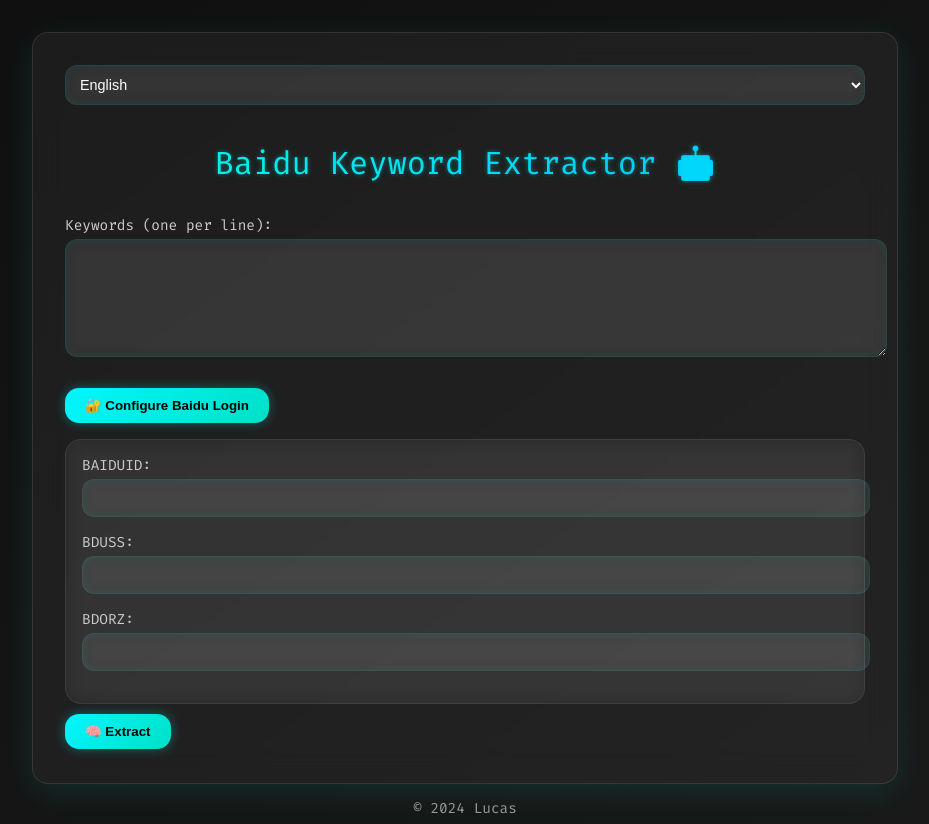
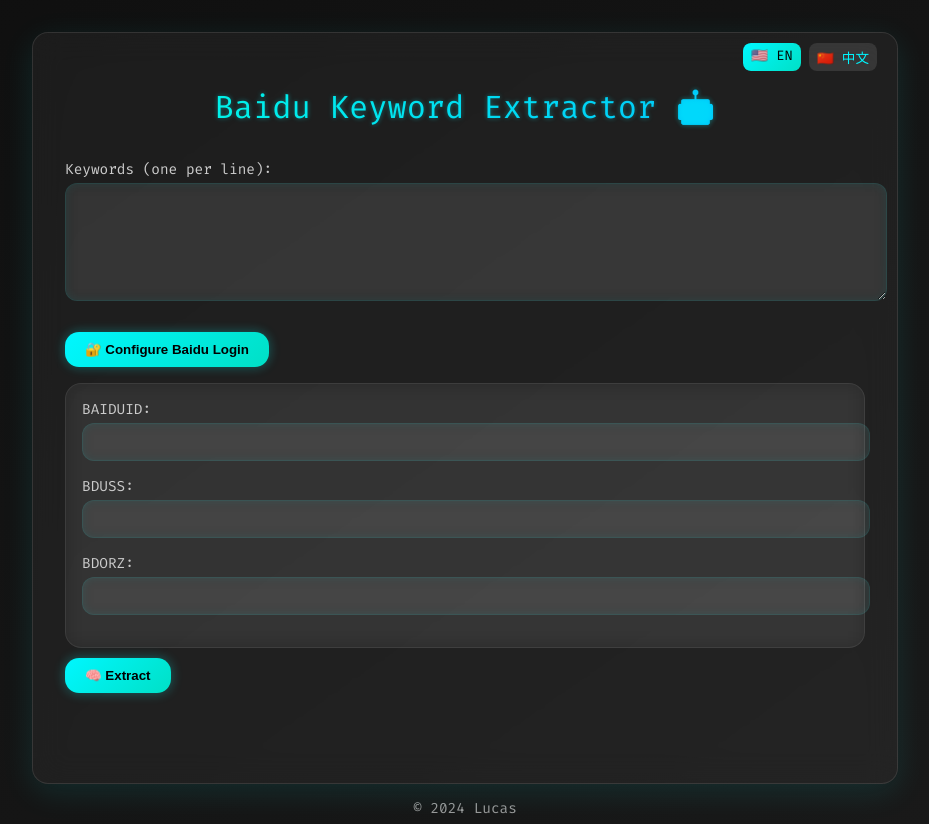
Before and after one commit to monyratha/baidu-keyword-tool-flask, a Flask app: page / in a window 1280 px wide. Shown: the top 824 px of the page, without its empty margins (175-1104 px from the left). Run offline with Flask 3, Linux system fonts and the light colour scheme.

Commit message:
Improve language switch UI

```diff
--- a/static/style.css
+++ b/static/style.css
@@ -27,6 +27,33 @@
     display: flex;
     flex-direction: column;
     flex: 1;
+}
+
+.lang-switch {
+    position: absolute;
+    top: 10px;
+    right: 20px;
+    display: flex;
+    gap: 0.5rem;
+}
+
+.lang-option {
+    padding: 4px 8px;
+    border-radius: 8px;
+    text-decoration: none;
+    font-size: 0.85rem;
+    background: rgba(255, 255, 255, 0.1);
+    color: #00f7ff;
+    transition: background 0.3s;
+}
+
+.lang-option:hover {
+    background: rgba(0, 255, 255, 0.2);
+}
+
+.lang-option.active {
+    background: linear-gradient(135deg, #00f7ff, #00e0c6);
+    color: #000;
 }
 
 h1 {
--- a/templates/index.html
+++ b/templates/index.html
@@ -9,12 +9,10 @@
 </head>
 <body>
 <div class="container">
-    <form id="lang-form" method="get">
-        <select name="lang" onchange="document.getElementById('lang-form').submit()">
-            <option value="en" {% if lang == 'en' %}selected{% endif %}>English</option>
-            <option value="zh" {% if lang == 'zh' %}selected{% endif %}>中文</option>
-        </select>
-    </form>
+    <div class="lang-switch">
+        <a href="?lang=en" class="lang-option{% if lang == 'en' %} active{% endif %}">🇺🇸 EN</a>
+        <a href="?lang=zh" class="lang-option{% if lang == 'zh' %} active{% endif %}">🇨🇳 中文</a>
+    </div>
     <h1>{{ t['title'] }}</h1>
 
     {% with messages = get_flashed_messages() %}
```
